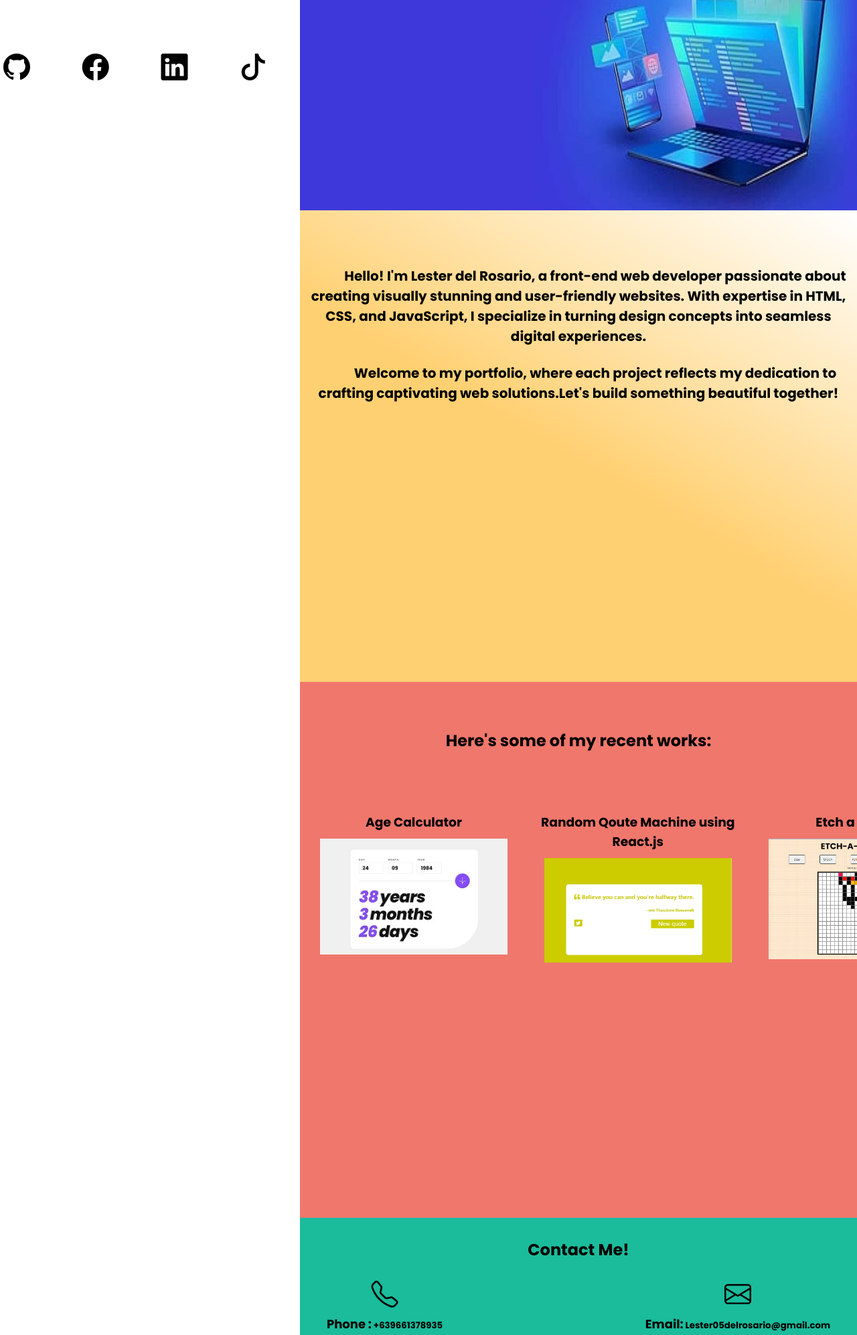
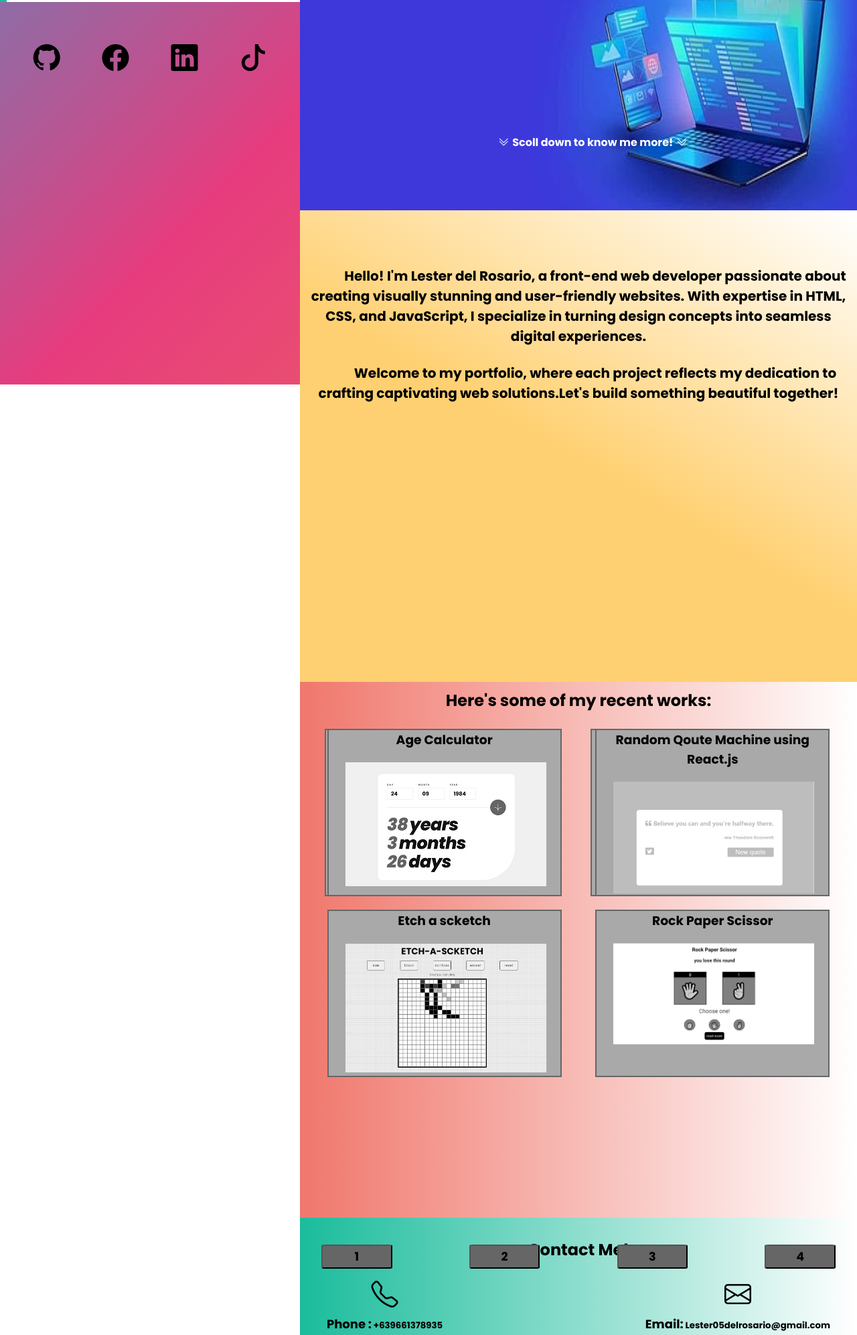
Before and after one commit to Lester1105/myPersonalPortfolio, a plain HTML site: page index.html in a window 1280 px wide. Shown: the part 486-2479 px from the top of the page at 67% size. Drawn offline with nearby package versions, Linux system fonts and the light colour scheme.

Commit message:
my second commit

```diff
--- a/index.html
+++ b/index.html
@@ -15,6 +15,7 @@
     <div class="header">
         <h1>Lester P. Del Rosario</h1>
         <h3>Front-end Web Developer</h3>
+        <a href="/myPersonalPortfolio/LESTER DEL ROSARIO.pdf" download><i class="bi bi-download"></i>Resume</a>
     </div>
     <nav>
         <ul>
@@ -24,11 +25,13 @@
           <li><a href="#contact">Contact</a></li>
         </ul>
       </nav>
+      <div class="icon-link-container">
      <div class="icon-links">
-           <a href="https://github.com/Lester1105"><i class="bi bi-github"></i></a>
-           <a href="https://www.facebook.com/lester.delrosario.94/"><i class="bi bi-facebook"></i></a>
-           <a href="https://www.linkedin.com/in/lester-del-rosario-a83846a5/"><i class="bi bi-linkedin"></i></a>
-           <a href="https://www.tiktok.com/@lesterdelrosario05?is_from_webapp=1&sender_device=pc"><i class="bi bi-tiktok"></i></i></a>
+           <a href="https://github.com/Lester1105" target="_blank"><i class="bi bi-github"></i></a>
+           <a href="https://www.facebook.com/lester.delrosario.94/" target="_blank"><i class="bi bi-facebook"></i></a>
+           <a href="https://www.linkedin.com/in/lester-del-rosario-a83846a5/" target="_blank"><i class="bi bi-linkedin"></i></a>
+           <a href="https://www.tiktok.com/@lesterdelrosario05?is_from_webapp=1&sender_device=pc" target="_blank"><i class="bi bi-tiktok"></i></i></a>
+      </div>
     </div>
 </div>
 <section id="home">
@@ -41,6 +44,7 @@
                 <div class="second"><div>Web Developer</div></div>
                 <div class="third"><div>WordPress Developer</div></div>
             </div>
+            <h4><i class="bi bi-chevron-double-down"></i>Scoll down to know me more!<i class="bi bi-chevron-double-down"></i></h4>
          </div>
     </div>
 
@@ -51,78 +55,120 @@
            &nbsp;  <p> Welcome to my portfolio, where each project reflects my dedication to crafting captivating web solutions.Let's build something beautiful together!</p> </div>
             </section>
     <section id="project">
+
         <div class="project-container">
             <h2>Here's some of my recent works:</h2>
             <div class="project-grid">
+                <div class="page-holder">
+                <button class="first-page"onclick="firstPage()">1</button>
+                <button class="second-page"onclick="secondPage()">2</button>
+                <button class="third-page"onclick="thirdPage()">3</button>
+                <button class="fourth-page"onclick="fourthPage()">4</button>
+            </div>
+                <div class="page-1">
                 <div class="box">
                         <h3>Age Calculator</h3>
+                        <div class="img-holder">
                             <a href="https://lester1105.github.io/frontendMentor-AgeCalculator" target="_blank">
                             <img src="/myPersonalPortfolio/images/desktop-completed.jpg" alt="age calculator"> </a>
                         </div>
+                </div>
                 <div class="box">
                     <h3>Random Qoute Machine using React.js</h3>
+                    <div class="img-holder">
                     <a href="https://lester1105.github.io/random-quote-machine/" target="_blank">
                 <img src="/myPersonalPortfolio/images/random quote machine.png" alt="random qoute machine"> </a>
                     </div>
+                </div>
                     <div class="box">
                      <h3>Etch a scketch</h3>
+                      <div class="img-holder">
                            <a href="https://lester1105.github.io/odin_etchaScketch/" target="_blank">
                           <img src="/myPersonalPortfolio/images/etch a scketch.png" alt="etch a scketch"> </a>
                         </div>
+                     </div>
+
                 <div class="box">
                     <h3>Rock Paper Scissor</h3>
+                    <div class="img-holder">
                     <a href="https://lester1105.github.io/odin_rockPaperScissor/" target="_blank">
                 <img src="/myPersonalPortfolio/images/rock paper scissor.png" alt="rock paper scissor"> </a>
                  </div>
+                </div>
+            </div>
+            <div class="page-2">
                 <div class="box">
                     <h3>Calculator</h3>
+                    <div class="img-holder">
                     <a href="https://lester1105.github.io/odin-calculator/" target="_blank">
                 <img src="/myPersonalPortfolio/images/calculator.png" alt="calculator"> </a>
                   </div>
+                </div>
                 <div class="box">
                     <h3>Sample landing page</h3>
+                    <div class="img-holder">
                     <a href="https://lester1105.github.io/odin-landing-page/" target="_blank">
                 <img src="/myPersonalPortfolio/images/landing page sample.png" alt="rock paper scissor"> </a>
             </div>
+            </div>
                 <div class="box">
                     <h3>Drum machine using React.js</h3>
+                    <div class="img-holder">
                     <a href="https://lester1105.github.io/drum-machine/" target="_blank">
                 <img src="/myPersonalPortfolio/images/drum machine.jpg" alt="drum machine"> </a>
             </div>
+                </div>
                 <div class="box">
                     <h3>Pomodoro clock using React.js</h3>
+                    <div class="img-holder">
                     <a href="https://lester1105.github.io/pomodoro-clock2/" target="_blank">
                 <img src="/myPersonalPortfolio/images/pomodoro clock.jpg" alt="pomodoro clock"> </a>
                        </div>
+                    </div>
+                </div><div class="page-3">
                 <div class="box">
                     <h3>Js calculator</h3>
+                    <div class="img-holder">
                     <a href="https://lester1105.github.io/js-calculator/" target="_blank">
                 <img src="/myPersonalPortfolio/images/js-calculator.jpg" alt="js calculator"> </a>
             </div>
+                </div>
                 <div class="box">
                     <h3>Markdown Previewer using React.js</h3>
+                    <div class="img-holder">
                     <a href="https://lester1105.github.io/fcc-markdown-previewer/" target="_blank">
                 <img src="/myPersonalPortfolio/images/markdown previewer.jpg" alt="markdown previewer"> </a>
                 </div>
+            </div>
                 <div class="box">
                     <h3>Social proof section</h3>
+                    <div class="img-holder">
                     <a href="https://lester1105.github.io/social-proof-section/" target="_blank">
                 <img src="/myPersonalPortfolio/images/social proof section.jpg" alt="social proof section"> </a>
                 </div>
+            </div>
                 <div class="box">
                     <h3>Order summary component</h3>
+                    <div class="img-holder">
                     <a href="https://lester1105.github.io/order-summary-component/" target="_blank">
                 <img src="/myPersonalPortfolio/images/order summary component.jpg" alt="order summary component"> </a>
                 </div>
+            </div>
+            </div><div class="page-4">
                 <div class="box">
                     <h3>Three column card component</h3>
+                    <div class="img-holder">
                     <a href="https://lester1105.github.io/3-column-preview-card-component-main/" target="_blank">
                 <img src="/myPersonalPortfolio/images/three column card component.jpg" alt="three column card component"> </a>
                 </div>
+            </div>
                 <div class="box">
                     <h3>Single price grid component</h3>
+                    <div class="img-holder">
                     <a href="https://lester1105.github.io/Frontend-Mentor---Single-price-grid-component/" target="_blank">
                 <img src="/myPersonalPortfolio/images/single price grid component.jpg" alt="single price grid component"> </a>
+                </div>
+            </div>
         </div>
             </div>
         </div>
@@ -148,6 +194,56 @@
         </div>
         </div>
     </section>
- <script src="script.js"></script>
+ <script>
+   const page1=document.querySelector(".page-1");
+  const page2=document.querySelector(".page-2");
+    const page3=document.querySelector(".page-3");
+    const page4=document.querySelector(".page-4");
+    const first=document.querySelector(".first-page");
+    const second=document.querySelector(".second-page");
+    const third=document.querySelector(".third-page");
+    const fourth=document.querySelector(".fourth-page");
+   function firstPage(){
+       page1.style.zIndex="4";
+       page2.style.zIndex="3";
+       page3.style.zIndex="2";
+       page4.style.zIndex="1";
+       first.style.backgroundColor="#1abc9c";
+       second.style.backgroundColor="#666";
+       third.style.backgroundColor="#666";
+       fourth.style.backgroundColor="#666";
+
+   }
+   function secondPage(){
+       page1.style.zIndex="1";
+       page2.style.zIndex="4";
+       page3.style.zIndex="3";
+       page4.style.zIndex="2";
+       first.style.backgroundColor="#666";
+       second.style.backgroundColor="#1abc9c";
+       third.style.backgroundColor="#666";
+       fourth.style.backgroundColor="#666";
+   }
+   function thirdPage(){
+       page1.style.zIndex="2";
+       page2.style.zIndex="3";
+       page3.style.zIndex="4";
+       page4.style.zIndex="1";
+       first.style.backgroundColor="#666";
+       second.style.backgroundColor="#666";
+       third.style.backgroundColor="#1abc9c";
+       fourth.style.backgroundColor="#666";
+   }
+   function fourthPage(){
+       page1.style.zIndex="1";
+       page2.style.zIndex="2";
+       page3.style.zIndex="3";
+       page4.style.zIndex="4";
+       first.style.backgroundColor="#666";
+       second.style.backgroundColor="#666";
+       third.style.backgroundColor="#666";
+       fourth.style.backgroundColor="#1abc9c";
+   }
+ </script>
 </body>
 </html>
--- a/style.css
+++ b/style.css
@@ -14,15 +14,15 @@ section{
 }
 .navBar{
     position: fixed;
+    flex-direction: column;
     top: 0%;
     left: 0%;
     display: flex;
-    flex-direction: column;
     width: 35%;
     height: 100vh;
 }
 .navBar h1{
-    font-size: 35px;
+    font-size: 2rem;
     font-weight: 700;
 }
 .bi{
@@ -49,6 +49,30 @@ background: linear-gradient(-45deg, #ee7752, #e73c7e, #23a6d5, #23d5ab);
 background-size: 400% 400%;
 animation: gradient 15s ease infinite;
 }
+.header a{
+  padding: 2%;
+  border: #000000 2px solid;
+  background-color: #b7ffe7;
+  font-size: .75rem;
+  border-radius: 10px;
+}
+.header a:hover{
+  background-color: #CD921E;
+}
+.header i{
+  font-size: 1rem;
+}
+.header h3{
+  margin-bottom: 2%;
+}
+#home .content-inside h4{
+ position: absolute;
+ top: 20rem;
+ left: 35%;
+}
+#home .content-inside i{
+  font-size: 1rem;
+}
 #about{
     position: relative;
     margin-left: 35%;
@@ -66,13 +90,6 @@ animation: gradient 15s ease infinite;
 .about-container{
    padding: 10% 10px 50% 10px;
 }
-nav{
-    float: none;
-    width: 100%;
-    background: #fff;
-    margin-bottom: 75px;
-  }
-
   nav ul {
     list-style: none;
     margin: 0px;
@@ -86,7 +103,7 @@ nav{
   nav li a{
     display: block;
     width: 100%;
-    padding: 25px;
+    padding: 5% 0;
     position: relative;
     z-index: 2;
     text-decoration: none;
@@ -120,18 +137,26 @@ nav{
   nav li:nth-child(3) a:after{ background: #f0776c; }
   nav li:last-child a:after{ background: #1abc9c; }
 
-  .icon-links{
+  .icon-link-container{
+    background: linear-gradient(-45deg, #ee7752, #e73c7e, #23a6d5, #23d5ab);
+    background-size: 400% 400%;
+    animation: gradient 15s ease infinite;
+  }
+  .icon-link-container .icon-links{
     display: flex;
     justify-content: space-between;
     width: 90%;
+    padding:10% 5% 100% 5%;
+    margin: 2% auto;
+
   }
   .bi{
     font-size: 2.5em;
     transition: 0.5s;
   }
-  .icon-links .bi:hover{
+  .icon-link-container .icon-links .bi:hover{
     color: #4f005f;
-    transform: scaleX(2.5em);
+    transform: translate(50%,50%)
   }
   #home{
     background-color: #3498db;
@@ -213,38 +238,89 @@ nav{
  #project{
   width: 65%;
   margin-left: 35%;
-  background-color: #f0776c;
+  background: linear-gradient(90deg, #f0776c 0%, #ffffff 100%);
   min-height: 100vh;
  }
 .project-container{
   text-align: center;
-  padding-top:70px;
+  padding-top:10px;
+  overflow: hidden;
 }
  .box{
+  width:350px;
+  margin:10px;
+  background-color: #a9a9a9;
+  border: #666 solid 2px;
+  height: 250px;
+  overflow: hidden;
+ }
+ .box .img-holder{
+  width: 350px;
+  height: 250px;
+ }
+ .box h3{
+  padding-bottom: 1em;}
+
+ #project .box img{
+  filter: grayscale(1);
   width: 300px;
-  margin:30px 10px;
  }
- #project .box img{
-  width: 300px;
-  height: auto;
-  padding: 10px;
+ #project .box img:hover{
+  filter: none;
+  transform: scale(1.1);
+  transition: .3s;
  }
 .project-grid{
-  margin-top: 50px;
-  display: grid;
-  grid-auto-flow: column;
-  grid-auto-columns: 40%;
-  gap: 10px;
-  padding: 10px;
-  overflow-x: auto;
-  overscroll-behavior-inline: contain;
-  max-height: 600px;
+  display: flex;
+  flex-direction: row;
+  margin-top: 10px;
+  overflow: hidden;
 }
-
+.page-1, .page-2, .page-3, .page-4{
+  margin: 5px auto 10px;
+  overflow: hidden;
+  position: absolute;
+  display: flex;
+  flex-wrap: wrap;
+ justify-content: space-evenly;
+ align-items: center;
+}
+.page-1{
+  z-index: 4;
+}
+.page-2{
+  z-index: 3;
+}
+.page-3{
+  z-index: 2;
+}
+.page-4{
+  margin-left: 27px;
+  gap: 27px;
+  z-index: 1;
+}
+#project .page-holder{
+ left: 37.5%;
+  position: absolute;
+  width: 60%;
+  top: 293%;
+  display: flex;
+  justify-content: space-between;
+}
+#project button{
+  background-color: #666;
+  width: 6em;
+  padding: 3px 7px;
+  font-size: 1.1em;
+  border-radius: 5%;
+}
+#project button:hover{
+  background-color: #1abc9c;
+}
  #contact{
   margin-left: 35%;
   width: 65%;
-  background-color: #1abc9c;
+  background: linear-gradient(90deg, #1abc9c 0%, #ffffff 100%);
   min-height: 100vh;
  }
  strong{
@@ -306,3 +382,53 @@ nav{
   cursor: pointer;
   background: linear-gradient(270deg,#ff994f,#fa6d86);
  }
+
+ @media (max-width: 700px) {
+ body{
+  display: flex;
+  flex-direction: column;
+ }
+ .navBar{
+  width: 100%;
+  position: relative;
+ }
+#home{
+  width: 100%;
+  margin-left: 0%;
+}
+#about{
+  width: 100%;
+  margin-left: 0%;
+}
+#project{
+  width: 100%;
+  margin-left: 0%;
+}
+#contact{
+  width: 100%;
+  margin-left: 0%;
+}
+#home .content-inside h4{
+  left: 30%;
+}
+.page-holder{
+  display: none;
+}
+.page-1, .page-2, .page-3, .page-4{
+  display: flex;
+  flex-direction: row;
+  position: relative;
+  z-index: 1;
+}
+.project-grid{
+  margin-top: 10px;
+  display: grid;
+  grid-auto-flow: row;
+  grid-auto-rows: 50%;
+  gap: 10px;
+  padding: 10px;
+  overflow-x: auto;
+  overscroll-behavior-block: contain;
+  max-height: 90vh;
+}
+ }
```
Also changed, not shown: script.js (deleted), 1 other file. Lines whose indentation alone changed are shown as unchanged.
